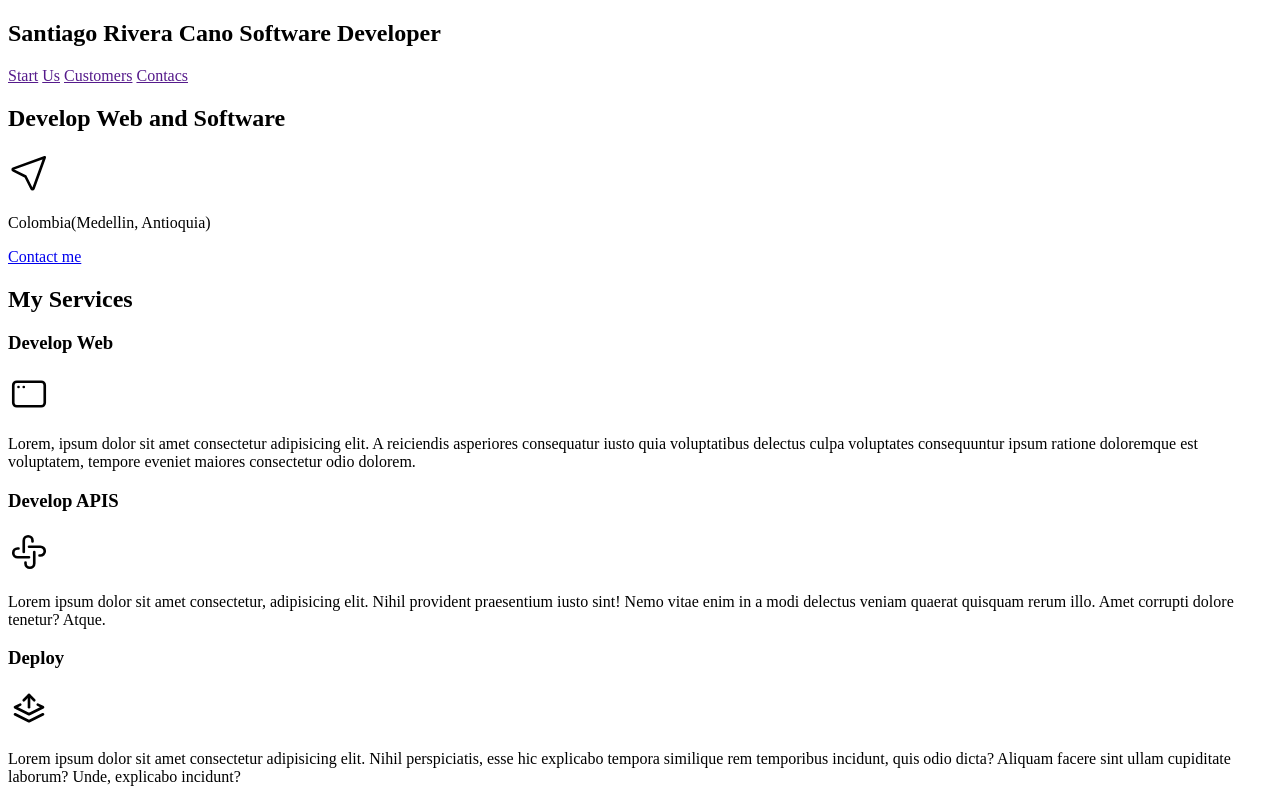
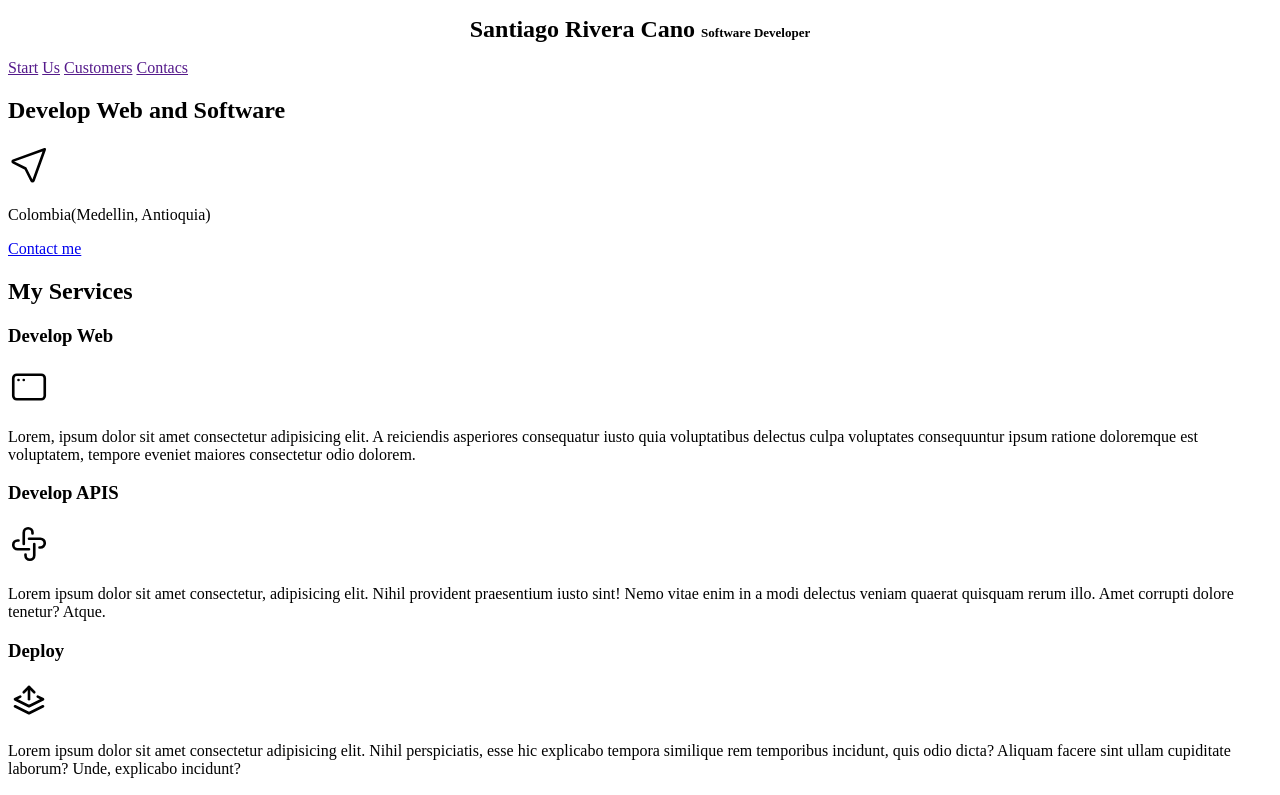
Before and after one commit to SantiagoRiverasrc/PageWeb, a plain HTML site: page index.html in a window 1280 px wide. Shown: the top 795 px of the page. Drawn offline with Linux system fonts and the light colour scheme.

Commit message:
adding styles css

```diff
--- a/index.html
+++ b/index.html
@@ -4,11 +4,13 @@
     <meta charset="UTF-8">
     <meta http-equiv="X-UA-Compatible" content="IE=edge">
     <meta name="viewport" content="width=device-width, initial-scale=1.0">
+    <link rel="preload" href="./styles.css" as="style">
+    <link rel="stylesheet" href="./styles.css">
     <title>Presentation</title>
 </head>
 <body>
     <header>
-        <h2>Santiago Rivera Cano Software Developer</h2>
+        <h1 class="title_header">Santiago Rivera Cano <span>Software Developer</span></h1>
     </header>
 
     <nav>
--- /dev/null
+++ b/styles.css
@@ -0,0 +1,19 @@
+html{
+    font-size: 62.5%;
+}
+
+body{
+    font-size: 16px;
+}
+
+
+.title_header{
+    text-align: center;
+    font-size: 2.4rem;
+
+}
+
+span{
+    font-size: 1.3rem;
+    font-weight: bold;
+}
```
